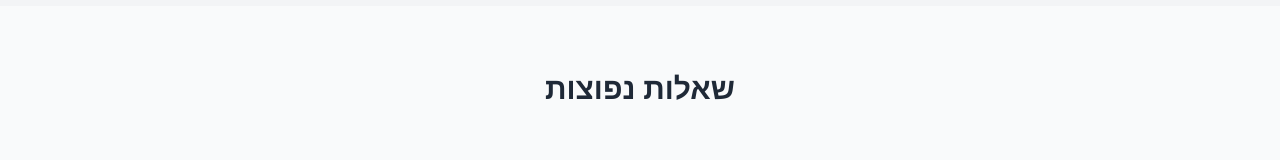
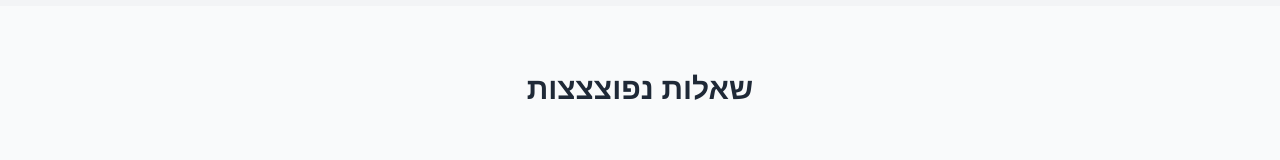
Before and after one commit to Zevik/tools, a plain HTML site: page groups-monitor.html in a window 1280 px wide. Shown: the part 1580-1740 px from the top of the page. Drawn offline with nearby package versions, Linux system fonts and the light colour scheme.

Commit message:
עדכון קבצים בתיקייה

```diff
--- a/groups-monitor.html
+++ b/groups-monitor.html
@@ -121,7 +121,7 @@
         <!-- FAQ Section -->
        <section id="faq" class="py-16 bg-gray-50">
             <div class="container mx-auto px-4">
-                <h2 class="text-3xl font-bold text-center mb-12">שאלות נפוצות</h2>
+                <h2 class="text-3xl font-bold text-center mb-12">שאלות נפוצצצות</h2>
                 <div class="max-w-3xl mx-auto space-y-4" x-data="{
                     faqs: [
                         {
```
